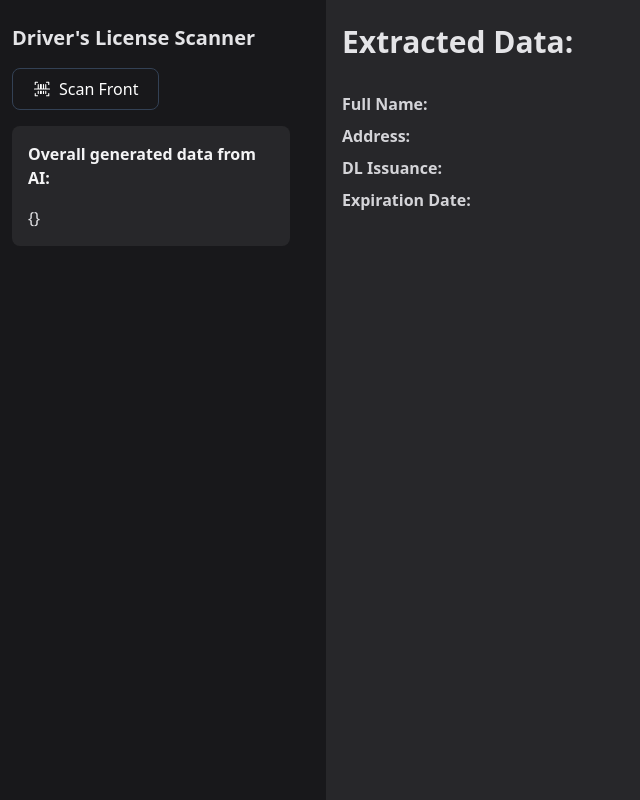
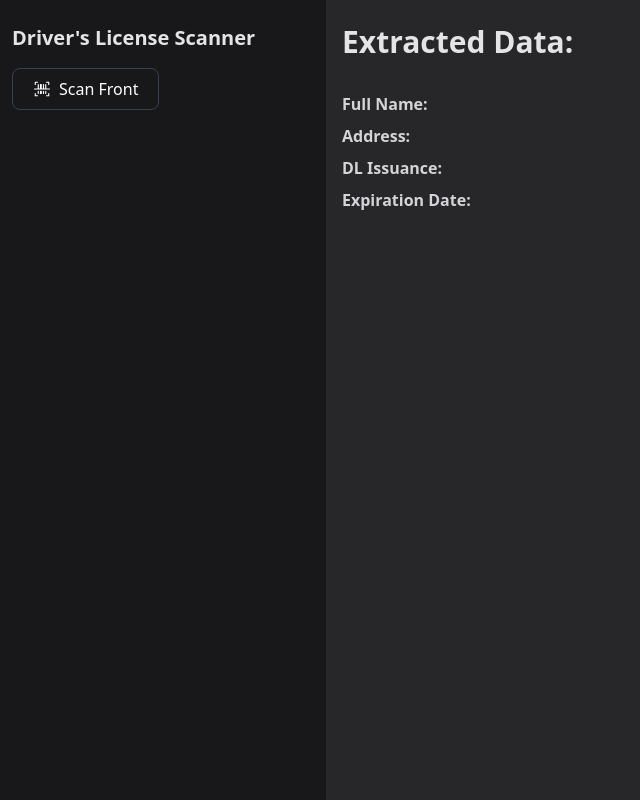
Before and after one commit to JunaidSahar/driving-licence-scaner, a Vue app: page / in a window 1280 px wide. Shown: the whole page, without its empty margins (0-640 px from the left). Built offline with nearby package versions, Linux system fonts and the light colour scheme.

Commit message:
minor fix

```diff
--- a/src/App.vue
+++ b/src/App.vue
@@ -36,15 +36,18 @@
             Start Scan
           </button> -->
         </div>
-        <div class="space-y-4 bg-zinc-800 p-4 rounded-lg">
+        <div
+          class="space-y-4 bg-zinc-800 p-4 rounded-lg"
+          v-if="overallExtractData.length"
+        >
           <p class="text-zinc-100 font-semibold">
             Overall generated data from AI:
           </p>
-          <p class="text-zinc-200 font-normal">{{ extractedData }}</p>
+          <p class="text-zinc-200 font-normal">{{ overallExtractData }}</p>
         </div>
       </div>
       <div class="col-span-9 bg-zinc-800 h-screen px-4 py-6">
-        <p v-show="showWebcam" class="text-zinc-100">
+        <p v-show="showWebcam" class="text-zinc-100 pb-3">
           Please refrain from scanning the card in a vertical orientation.
           <br />
           Ensure that the card is scanned horizontally to ensure accurate
@@ -158,6 +161,7 @@ const showWebcam = ref(false);
 const showImage = ref(false);
 const extractedData = ref({});
 const capturedImage = ref("");
+const overallExtractData = ref("");
 
 let stream;
 
@@ -284,12 +288,13 @@ const startScan = () => {
       Swal.showLoading();
     },
   });
-  Tesseract.recognize(sampleImage, "eng", {
+  Tesseract.recognize(capturedImage.value, "eng", {
     logger: (m) => console.log(m),
   })
     .then(({ data: { text } }) => {
       console.log("Extracted text:", text);
       const parsedData = parseData(text);
+      overallExtractData.value = text;
       // extractedData.value = { ...extractedData.value, ...parsedData };
       console.log(parsedData);
       extractedData.value = parsedData;
```
